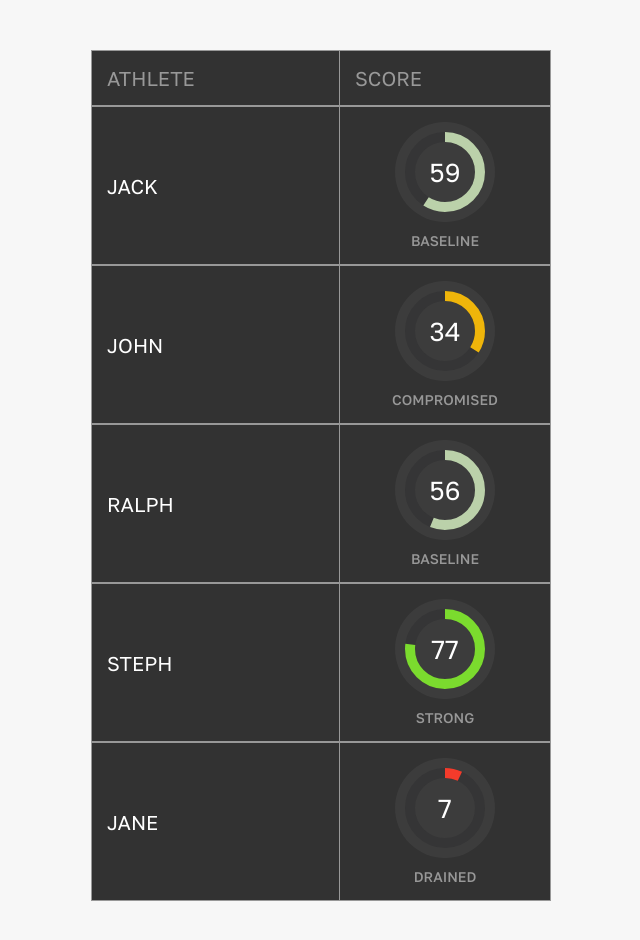
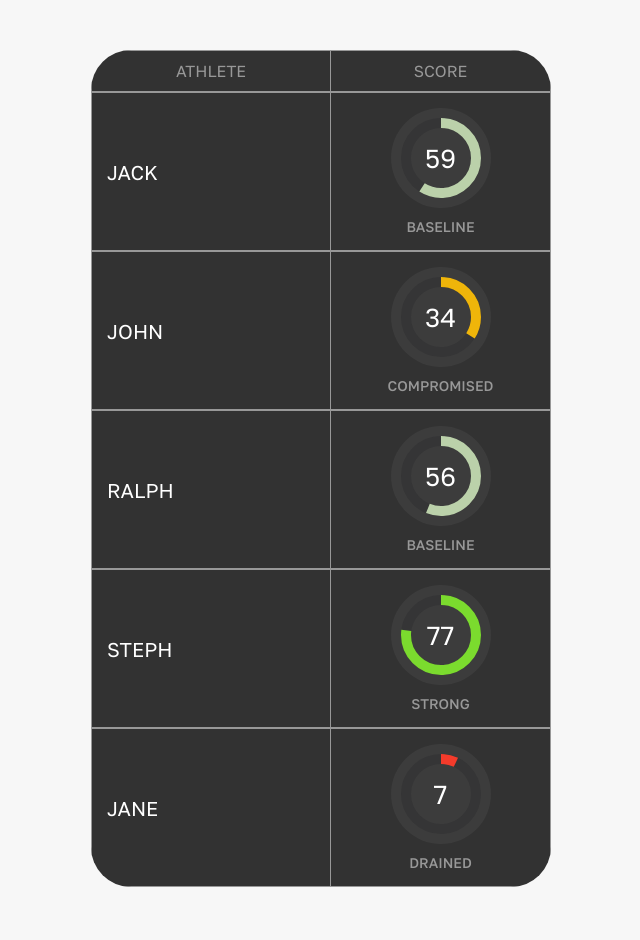
Before and after one commit to joshuadsingh1993/rewire, a React (Vite) app: page / in a window 1280 px wide. Shown: the top 940 px of the page, without its empty margins (319-959 px from the left). Built offline with nearby package versions, Linux system fonts and the light colour scheme.

Commit message:
fix: Extra styling of components

```diff
--- a/src/App.tsx
+++ b/src/App.tsx
@@ -6,6 +6,8 @@ const Container = styled.div`
     background: #323232;
 	max-width: 460px;
 	margin: 50px auto;
+	border-radius: 40px;
+	overflow: hidden;
 `
 
 type Day = {
--- a/src/components/TableHeader.tsx
+++ b/src/components/TableHeader.tsx
@@ -8,22 +8,26 @@ const Container = styled.div`
 
 const Header = css`
     display: block;
-    padding: 15px;
-    font-size: 20px;
+    padding: 10px;
+    font-size: 16px;
+    text-align: center;
     text-transform: uppercase;
     color: ${props => props.theme.colors.textGrey};
 `
 
 const Header1 = styled.span`
     ${Header}
+    min-width: 130px;
     flex: 1;
     color: ${props => props.theme.colors.textGrey};
+    box-sizing: border-box;
 `
 
 const Header2 = styled.span`
     ${Header}
     border-left: 1px solid ${props => props.theme.colors.textGrey};
-    width: 180px;
+    width: 220px;
+    box-sizing: border-box;
 `
 
 type TableHeaderProps = {
--- a/src/components/TableRow.tsx
+++ b/src/components/TableRow.tsx
@@ -14,12 +14,15 @@ const Name = styled.span`
     font-size: 20px;
     text-transform: uppercase;
     color: ${props => props.theme.colors.white};
+    min-width: 130px;
+    box-sizing: border-box;
 `
 
 const RadialContainer = styled.div`
     padding: 15px;
-    width: 180px;
+    width: 220px;
     border-left: 1px solid ${props => props.theme.colors.textGrey};
+    box-sizing: border-box;
 `
 
 type TableRowProps = {
```
